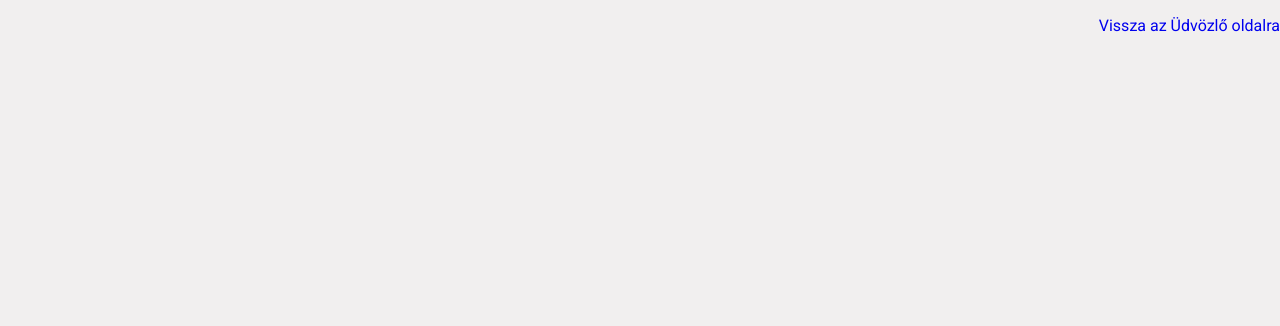
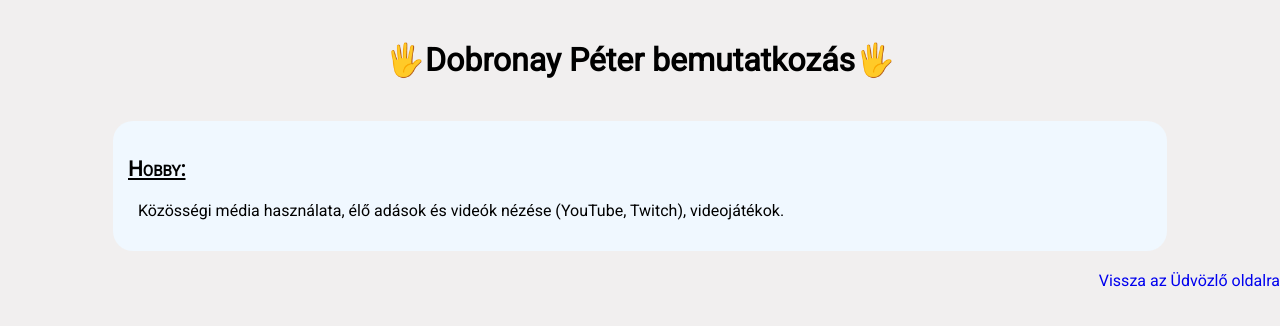
Before and after one commit to PiedlTamas/kozos, a plain HTML site: page web/DP_bemutatkozo.html in a window 1280 px wide. Drawn offline with Linux system fonts and the light colour scheme; a web font is replaced by a local one.

Commit message:
Bemutatkozás: hobby

```diff
--- a/web/DP_bemutatkozo.html
+++ b/web/DP_bemutatkozo.html
@@ -8,8 +8,20 @@
     <link rel="preconnect" href="https://fonts.googleapis.com">
     <link rel="preconnect" href="https://fonts.gstatic.com" crossorigin>
     <link href="https://fonts.googleapis.com/css2?family=Martian+Mono:wght@300&family=Roboto&display=swap" rel="stylesheet">
+    <style>
+        section
+        {
+            background-color:aliceblue;
+            border-radius: 20px;
+        }
+    </style>
 </head>
 <body>
+    <h1>Dobronay Péter bemutatkozás</h1>
+    <section>
+        <h3>Hobby:</h3>
+        <p>Közösségi média használata, élő adások és videók nézése (YouTube, Twitch), videojátékok.</p>
+    </section>
     <p class="vissza"><a href="index.html">Vissza az Üdvözlő oldalra</a></p>
 </body>
 </html>
```
